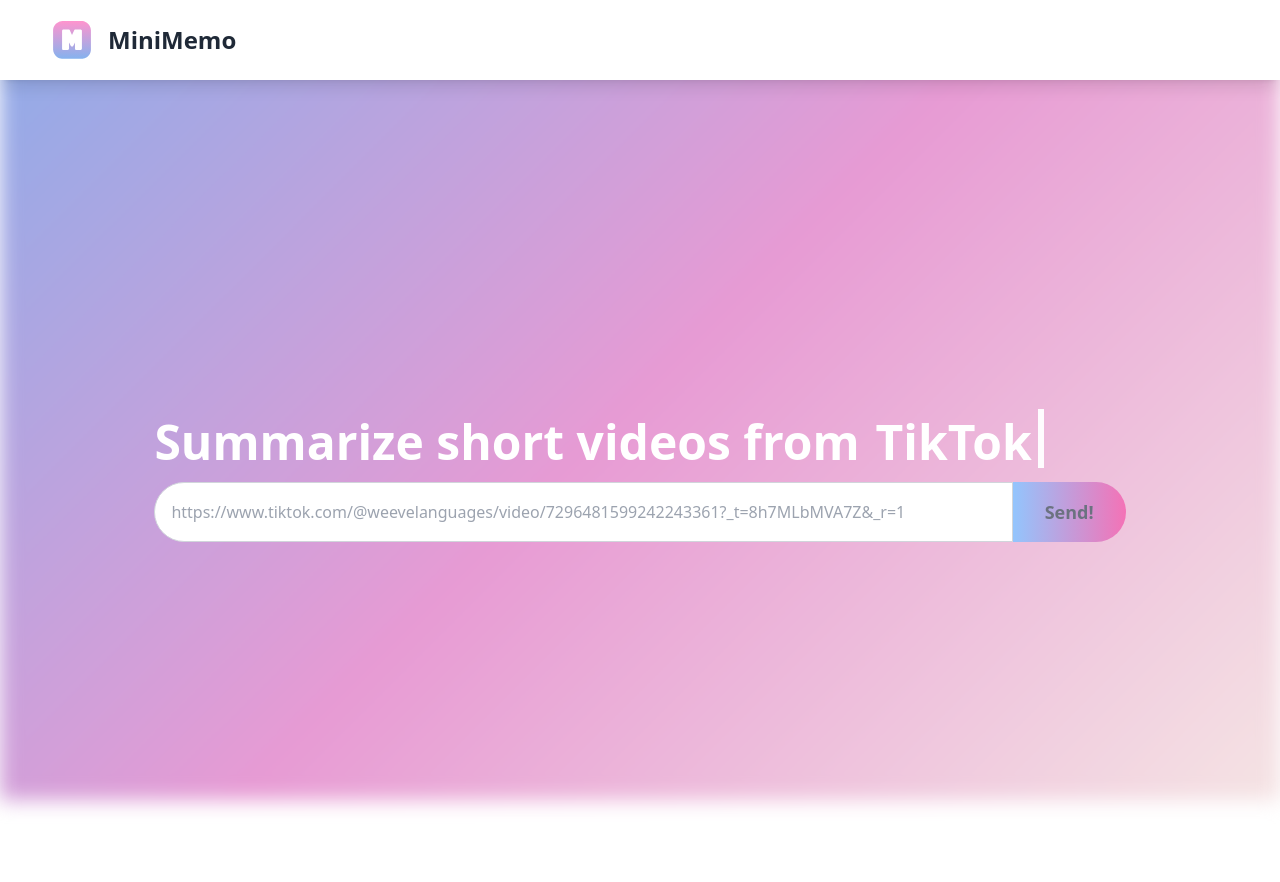
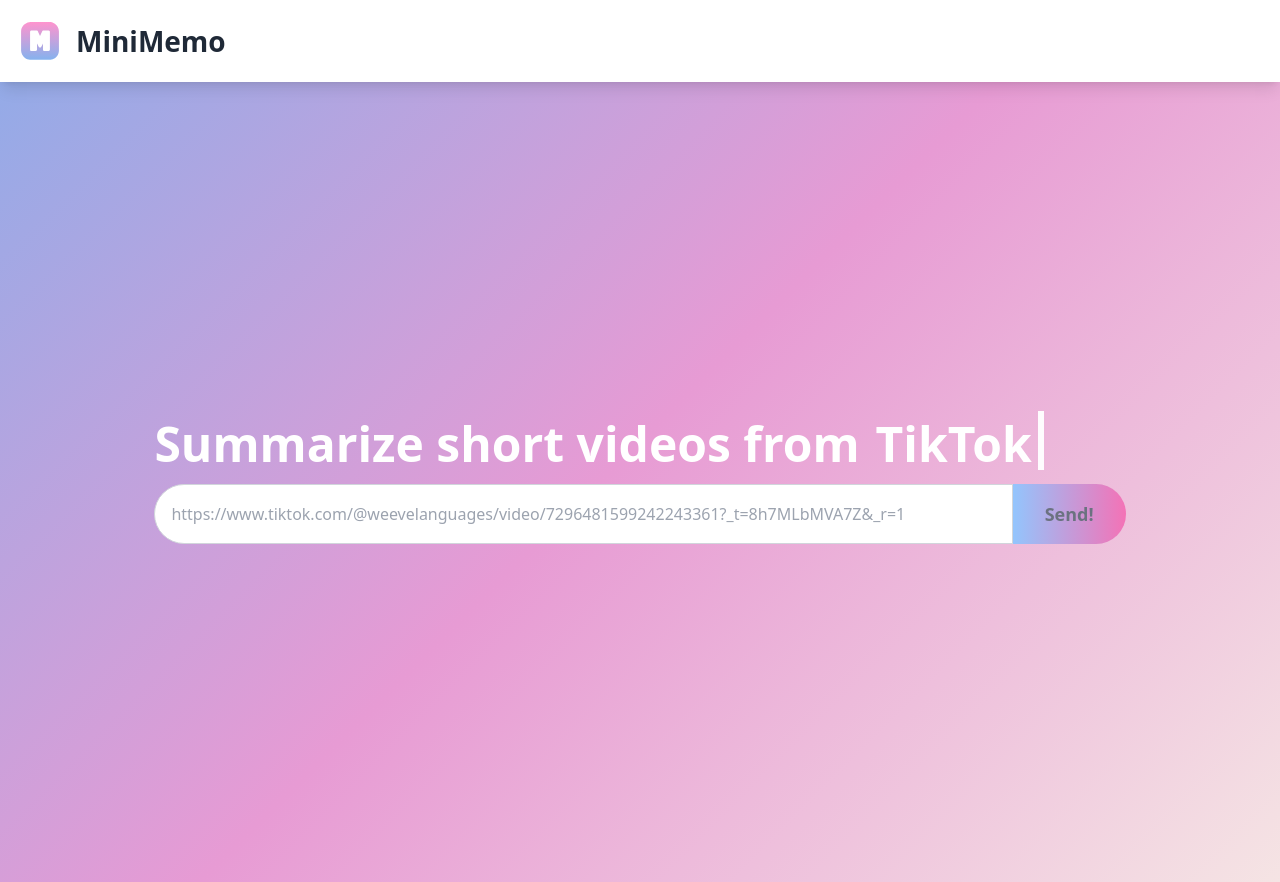
Before and after one commit to dmitrii-cernev/quickflick-fe, a React (Vite) app: page / in a window 1280 px wide. Built offline with nearby package versions, Linux system fonts and the light colour scheme; no server answers; what tailwindcss-animated would draw is missing.

Commit message:
fix left margin

```diff
--- a/index.html
+++ b/index.html
@@ -8,6 +8,7 @@
     <meta name="viewport" content="width=device-width, initial-scale=1.0" />
     <title>MiniMemo</title>
     <link href="src/media/logo-alternative-medium.png" rel="icon"/>
+    <link href="src/index.css" rel="stylesheet"/>
   </head>
   <body>
     <div id="root"></div>
--- a/src/App.css
+++ b/src/App.css
@@ -1,19 +1,6 @@
 @tailwind base;
 @tailwind components;
 @tailwind utilities;
-
-.hero::before {
-    content: "";
-    position: fixed;
-    top: 0;
-    left: 0;
-    width: 100%;
-    height: 100%;
-    filter: blur(10px);
-    z-index: -1;
-    background-color: #8dace9;
-    background-image: linear-gradient(135deg, #8dace9 0%, #e79bd4 50%, #f5e4e4 100%);
-}
 
 /*the typewriting text block*/
 .word {
--- a/src/components/Header.jsx
+++ b/src/components/Header.jsx
@@ -3,9 +3,9 @@
 export function Header() {
     return (
         <header className="bg-white shadow-lg p-5">
-            <div className="container mx-auto flex items-center ml-8">
+            <div className="container mx-auto flex items-center">
                 <img src={logo} alt="MiniMemo" className="h-10 w-10 mr-4"/>
-                <h1 className="text-2xl font-semibold text-gray-800">MiniMemo</h1>
+                <h1 className="text-[1.75rem] font-semibold text-gray-800">MiniMemo</h1>
             </div>
         </header>
     );
--- a/src/components/Hero.jsx
+++ b/src/components/Hero.jsx
@@ -74,7 +74,8 @@
     }, [ip, transcriptionsRetrieved, transcriptions]);
 
 
-    return (<div className={"hero p-8 min-h-screen flex items-center justify-center"}>
+    return (
+        <div className={"p-8 min-h-screen flex items-center justify-center"}>
             <div className={"max-w-screen-lg"}>
                 <h1 className={"animate-fade-down animate-duration-700 flex flex-wrap text-5xl font-semibold text-white gap-x-4"}>Summarize
                     short videos from <b
@@ -87,7 +88,8 @@
                 {isLoading && <LoadingSpinner/>}
 
                 {link && !isValidLink && (
-                <p className="bg-white text-red-500 w-80 mt-2 p-1 rounded-lg">Please enter a valid TikTok or Instagram
+                    <p className="bg-white text-red-500 w-80 mt-2 p-1 rounded-lg">Please enter a valid TikTok or
+                        Instagram
                         link.</p>)}
 
                 {apiResponse.title && (
--- a/src/index.css
+++ b/src/index.css
@@ -0,0 +1,8 @@
+
+body {
+    padding: 0;
+    margin: 0;
+    background-repeat: no-repeat;
+    background-color: #8dace9;
+    background-image: linear-gradient(135deg, #8dace9 0%, #e79bd4 50%, #f5e4e4 100%);
+}
```
Lines whose indentation alone changed are shown as unchanged.
